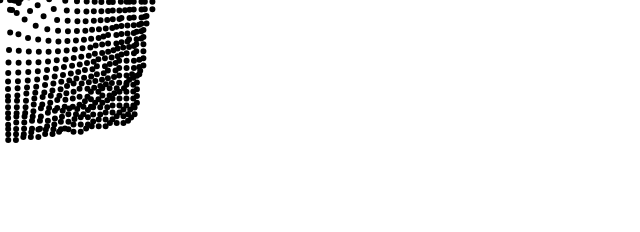
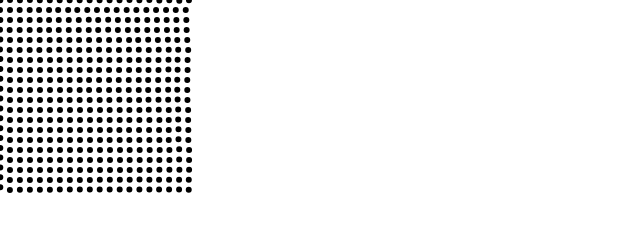
Before and after one commit to KargJonas/stretchy-net, a plain HTML site: page index.html in a window 1280 px wide. Shown: the whole page, without its empty margins (0-640 px from the left). Drawn offline with Linux system fonts and the light colour scheme.

Commit message:
Fixed a severe bug and moved some more stuff around

```diff
--- a/index.html
+++ b/index.html
@@ -16,6 +16,7 @@
 
 <body>
   <canvas></canvas>
+  <script src="misc.js"></script>
   <script src="vec.js"></script>
   <script src="particle.js"></script>
   <script src="node.js"></script>
--- a/main.js
+++ b/main.js
@@ -1,42 +1,7 @@
-const cnv = document.querySelector("canvas");
-const ctx = cnv.getContext("2d");
-let width, height;
-
 const k = 10;
 const space = 10;
 
-ctx.fillStyle = "#000000";
-ctx.strokeStyle = "#000000";
-ctx.lineWidth = "1.5px";
-
-function resize() {
-  width = window.innerWidth;
-  height = window.innerHeight;
-  cnv.width = width;
-  cnv.height = height;
-}
-
-addEventListener("resize", resize);
-resize();
-
-function line(p1, p2) {
-  ctx.beginPath();
-  ctx.moveTo(p1.x, p1.y);
-  ctx.lineTo(p2.x, p2.y);
-  ctx.stroke();
-}
-
-function point(p, r) {
-  // 2 * PI =~ 6.28
-  ctx.beginPath();
-  ctx.moveTo(p.x, p.y);
-  ctx.arc(p.x, p.y, r, 0, 6.29);
-  ctx.fill();
-}
-
 const n = new Net(20, 20);
-// n.nodes[9][9].pos.x += 10;
-// n.nodes[19][19].pos.x += 10;
 
 n.update();
 
--- /dev/null
+++ b/misc.js
@@ -0,0 +1,32 @@
+const cnv = document.querySelector("canvas");
+const ctx = cnv.getContext("2d");
+let width, height;
+
+ctx.fillStyle = "#000000";
+ctx.strokeStyle = "#000000";
+ctx.lineWidth = "1.5px";
+
+function resize() {
+  width = window.innerWidth;
+  height = window.innerHeight;
+  cnv.width = width;
+  cnv.height = height;
+}
+
+addEventListener("resize", resize);
+resize();
+
+function line(p1, p2) {
+  ctx.beginPath();
+  ctx.moveTo(p1.x, p1.y);
+  ctx.lineTo(p2.x, p2.y);
+  ctx.stroke();
+}
+
+function point(p, r) {
+  // 2 * PI =~ 6.28
+  ctx.beginPath();
+  ctx.moveTo(p.x, p.y);
+  ctx.arc(p.x, p.y, r, 0, 6.29);
+  ctx.fill();
+}
--- a/net.js
+++ b/net.js
@@ -17,7 +17,7 @@ class Net {
         ];
 
         for (let pos of neighborsPos) {
-          const neighbor = (this.nodes[pos[1]] || [])[pos[0]];
+          const neighbor = (this.nodes[pos[1] + y] || [])[pos[0] + x];
           if (!neighbor) continue;
           this.nodes[y][x].addNeighbor(neighbor);
         }
--- a/node.js
+++ b/node.js
@@ -17,16 +17,8 @@ class Node extends Particle {
     for (let neighbor of this.neighbors) {
       const distVec = this.pos.sub(neighbor.pos);
       const x = distVec.mag();
-      // const factor = x / space;
-      const factor = x - space;
+      if (x < space) return;
 
-      // console.log(factor)
-
-      if (factor < 0) return;
-
-      // k = spring-constant
-      // F = k * Dx
-      // const f = distVec.mul(k).div(factor);
       const f = distVec.mul(k).div(-10000);
 
       this.applyForce(f);
```
